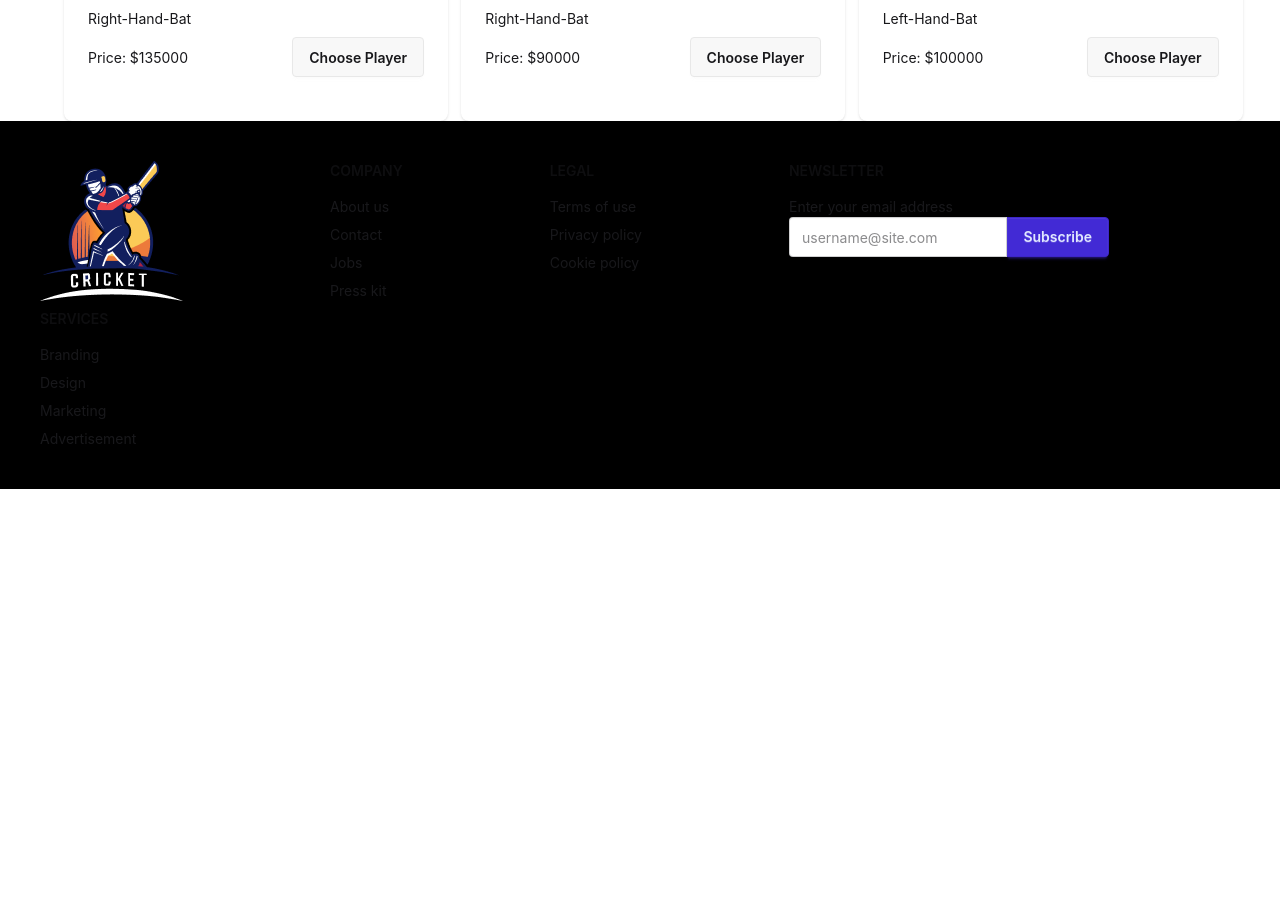
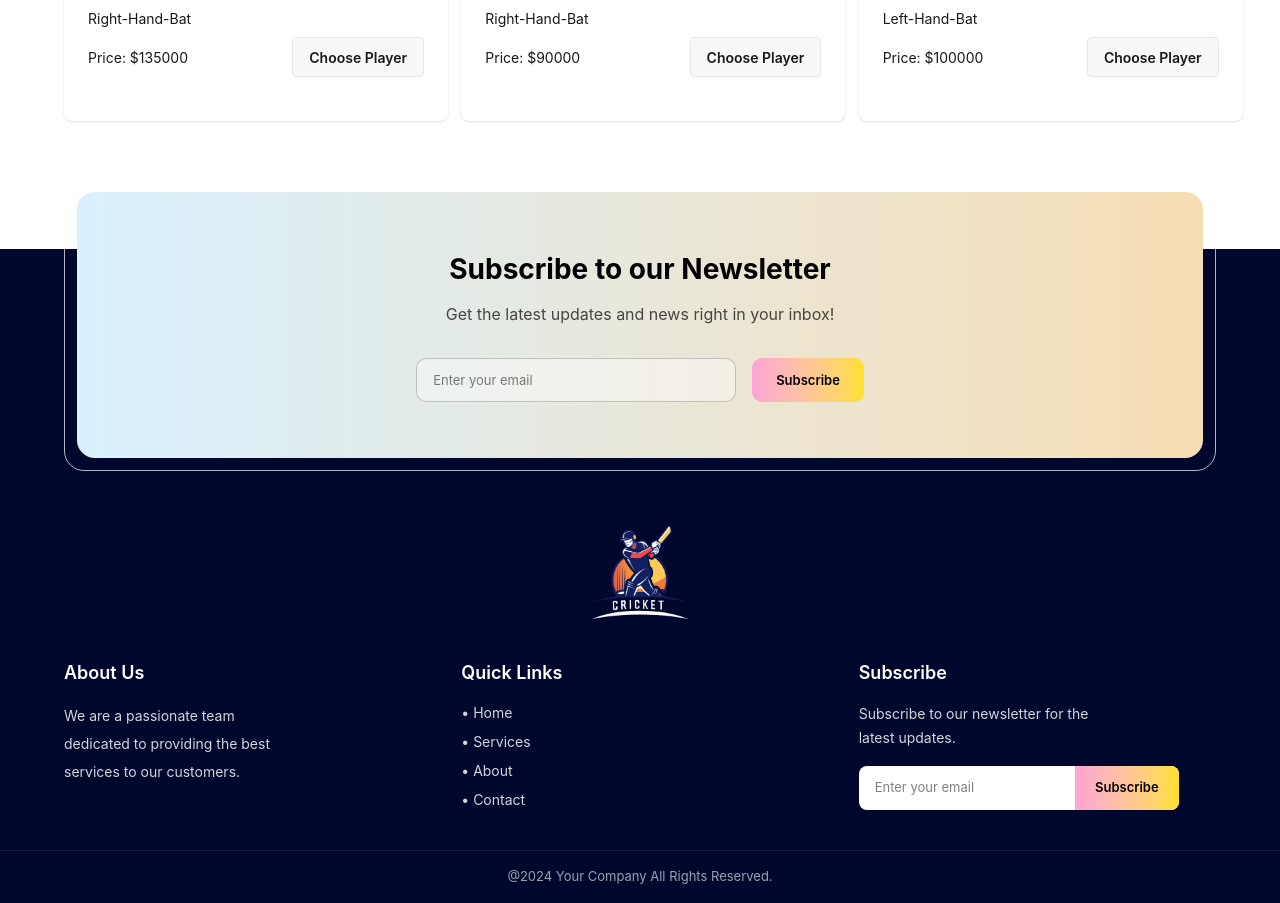
Before and after one commit to maruf-hasan7081/BPL-dream-11-using-React-, a React (Vite) app: page / in a window 1280 px wide. Shown: the part 5221-6124 px from the top of the page. Before the commit the page ends 5710 px from the top, so only its background shows below. Built offline with nearby package versions, Linux system fonts and the light colour scheme.

Commit message:
add Footer component

```diff
--- a/src/component/Footer/Footer.jsx
+++ b/src/component/Footer/Footer.jsx
@@ -2,44 +2,96 @@ import React from 'react';
 
 const Footer = () => {
     return (
-        <footer className="footer sm:footer-horizontal bg-black text-base-content p-10 ">
+        <footer className="bg-[#00072D] text-white mt-32">
 
+            {/* Newsletter Section */}
+            <div className="w-[90%] max-w-[1200px] mx-auto translate-y-[-70px]">
+                <div className="rounded-[20px] border border-white/70 p-[12px]">
+                    <div className="rounded-[18px] bg-gradient-to-r from-[#d9f1ff] to-[#f6ddb3] px-6 md:px-12 py-10 md:py-14 text-center">
+                        <h2 className="text-[24px] md:text-[28px] font-bold text-black mb-3">
+                            Subscribe to our Newsletter
+                        </h2>
 
-            <nav>
-                                <p className='text-center'><img className='mx-auto' src="/logo-footer.png" alt="" /></p>
+                        <p className="text-[14px] md:text-[16px] text-black/70 mb-8">
+                            Get the latest updates and news right in your inbox!
+                        </p>
 
-                <h6 className="footer-title">Services</h6>
-                <a className="link link-hover">Branding</a>
-                <a className="link link-hover">Design</a>
-                <a className="link link-hover">Marketing</a>
-                <a className="link link-hover">Advertisement</a>
-            </nav>
-            <nav>
-                <h6 className="footer-title">Company</h6>
-                <a className="link link-hover">About us</a>
-                <a className="link link-hover">Contact</a>
-                <a className="link link-hover">Jobs</a>
-                <a className="link link-hover">Press kit</a>
-            </nav>
-            <nav>
-                <h6 className="footer-title">Legal</h6>
-                <a className="link link-hover">Terms of use</a>
-                <a className="link link-hover">Privacy policy</a>
-                <a className="link link-hover">Cookie policy</a>
-            </nav>
-            <form>
-                <h6 className="footer-title">Newsletter</h6>
-                <fieldset className="w-80">
-                    <label>Enter your email address</label>
-                    <div className="join">
-                        <input
-                            type="text"
-                            placeholder="username@site.com"
-                            className="input input-bordered join-item" />
-                        <button className="btn btn-primary join-item">Subscribe</button>
+                        <div className="flex flex-col sm:flex-row justify-center items-center gap-4">
+                            <input
+                                type="email"
+                                placeholder="Enter your email"
+                                className="w-full sm:w-[280px] md:w-[320px] h-[44px] rounded-[10px] border border-black/20 bg-white/40 px-4 text-[13px] text-black outline-none"
+                            />
+                            <button className="h-[44px] px-6 rounded-[10px] text-[13px] font-semibold text-black bg-gradient-to-r from-pink-300 to-yellow-300">
+                                Subscribe
+                            </button>
+                        </div>
                     </div>
-                </fieldset>
-            </form>
+                </div>
+            </div>
+
+            {/* Main Footer */}
+            <div className="w-[90%] max-w-[1200px] mx-auto -mt-4 pb-10">
+
+                {/* Logo */}
+                <div className="flex justify-center mb-10">
+                    <img
+                        src="/logo-footer.png"
+                        alt="Footer Logo"
+                        className="w-20 md:w-24"
+                    />
+                </div>
+
+                {/* Footer Content */}
+                <div className="grid grid-cols-1 md:grid-cols-3 gap-10 items-start">
+
+                    {/* About Us */}
+                    <div>
+                        <h3 className="text-[18px] font-semibold mb-4">About Us</h3>
+                        <p className="text-[14px] text-gray-300 leading-7 max-w-[240px]">
+                            We are a passionate team dedicated to providing the best
+                            services to our customers.
+                        </p>
+                    </div>
+
+                    {/* Quick Links */}
+                    <div>
+                        <h3 className="text-[18px] font-semibold mb-4">Quick Links</h3>
+                        <ul className="space-y-2 text-[14px] text-gray-300">
+                            <li>• Home</li>
+                            <li>• Services</li>
+                            <li>• About</li>
+                            <li>• Contact</li>
+                        </ul>
+                    </div>
+
+                    {/* Subscribe */}
+                    <div>
+                        <h3 className="text-[18px] font-semibold mb-4">Subscribe</h3>
+                        <p className="text-[14px] text-gray-300 mb-4 max-w-[260px] leading-6">
+                            Subscribe to our newsletter for the latest updates.
+                        </p>
+
+                        <div className="flex w-full max-w-[320px] overflow-hidden rounded-[8px] bg-white">
+                            <input
+                                type="email"
+                                placeholder="Enter your email"
+                                className="w-full px-4 py-3 text-[13px] text-black outline-none"
+                            />
+                            <button className="px-5 text-[13px] font-semibold text-black bg-gradient-to-r from-pink-300 to-yellow-300">
+                                Subscribe
+                            </button>
+                        </div>
+                    </div>
+                </div>
+            </div>
+
+            {/* Bottom */}
+            <div className="border-t border-white/10">
+                <p className="text-center text-[13px] text-gray-400 py-4">
+                    @2024 Your Company All Rights Reserved.
+                </p>
+            </div>
         </footer>
     );
 };
--- a/src/component/players/Player.jsx
+++ b/src/component/players/Player.jsx
@@ -39,7 +39,7 @@ const Player = ({ playerpromise, setCoins, coins }) => {
     };
 
     return (
-        <div className='w-[90%] mx-auto mt-10 '>
+        <div className='w-[90%] mx-auto mt-10 mb-20 '>
             <div className='flex justify-between items-center mb-5'>
                 {tab === "available" ? (
                     <h1>Available Players : {data.length}</h1>
```
